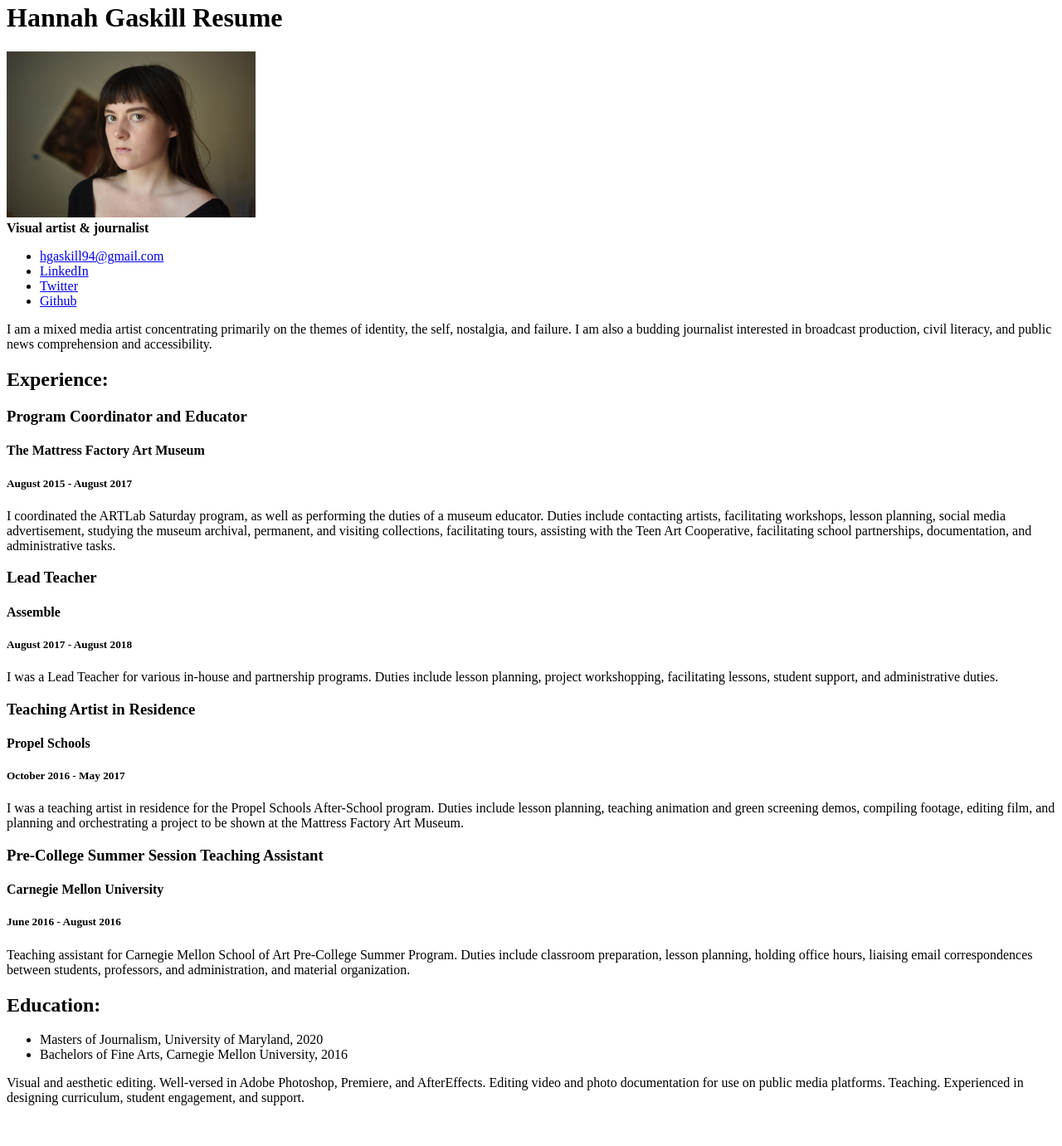
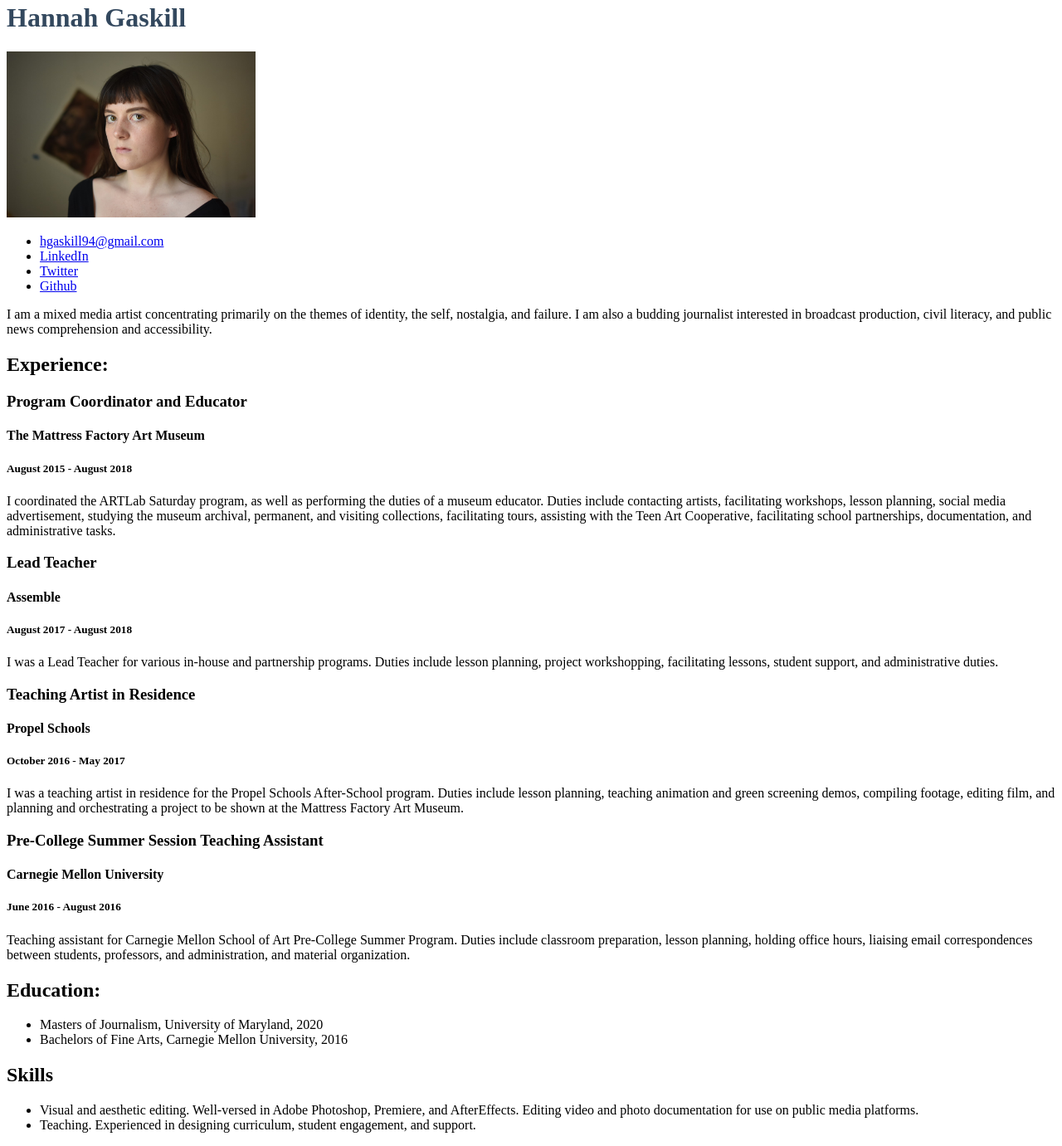
Before and after one commit to hnnhgskll/Hannah-Gaskill-Jour-652, a plain HTML site: page resume/index.html in a window 1280 px wide. Shown: the part 18-1399 px from the top of the page at 83% size. Before the commit the page ends 1358 px from the top, so only its background shows below. Drawn offline with Linux system fonts and the light colour scheme.

Commit message:
resume_changesdue_912

```diff
--- a/resume/index.html
+++ b/resume/index.html
@@ -2,18 +2,15 @@
 
   <html>
   <head>
-    <title>Hannah Gaskill</title>
-      <h1>Hannah Gaskill Resume</h1>
+    <title> Hannah Gaskill Resume</title>
+      <strong><h1 style="color: #33485e; font size: 36px;">Hannah Gaskill</h1></strong>
     </head>
       <img src="my-picture.jpg" alt="Hannah's picture" width="300 px">
-    <body>
-      <div>
-        <strong>Visual artist & journalist</strong>
-      </div>
+
+    <body> <!--I built this myself-->
 
         <ul>
-          <li><a href= "mailto:hgaskill94@gmail.com"> hgaskill94@gmail.com</a>
-          </li>
+          <li><a href= "mailto:hgaskill94@gmail.com"> hgaskill94@gmail.com</a></li>
           <li><a href= "https://www.linkedin.com/in/hannahgaskill/"> LinkedIn</a></li>
           <li><a href=  "https://twitter.com/hnnhgskll"> Twitter</a></li>
           <li><a href= "https://github.com/hnnhgskll/Hannah-Gaskill-Jour-652"> Github</a></li>
@@ -27,7 +24,7 @@
 
             <h3>Program Coordinator and Educator</h3>
               <h4>The Mattress Factory Art Museum</h4>
-                <h5>August 2015 - August 2017</h5>
+                <h5>August 2015 - August 2018</h5>
                   <p>I coordinated the ARTLab Saturday program, as well as performing the duties of a museum educator. Duties include contacting artists,
                     facilitating workshops, lesson planning, social media advertisement, studying the museum archival, permanent, and visiting collections,
                     facilitating tours, assisting with the Teen Art Cooperative, facilitating school partnerships,  documentation, and administrative tasks.</p>
@@ -52,12 +49,16 @@
                     liaising email correspondences between students, professors, and administration, and material organization.</p>
 
         <h2>Education:</h2>
-        <ul>
-          <li>Masters of Journalism, University of Maryland, 2020</li>
-          <li>Bachelors of Fine Arts, Carnegie Mellon University, 2016</li>
-        </ul>
+          <ul>
+            <li>Masters of Journalism, University of Maryland, 2020</li>
+            <li>Bachelors of Fine Arts, Carnegie Mellon University, 2016</li>
+          </ul>
 
-Visual and aesthetic editing. Well-versed in Adobe Photoshop, Premiere, and AfterEffects. Editing video and photo documentation for use on public media platforms.
-Teaching. Experienced in designing curriculum, student engagement, and support.
+        <h2>Skills</h2>
+          <ul>
+            <li>Visual and aesthetic editing. Well-versed in Adobe Photoshop, Premiere, and AfterEffects.
+              Editing video and photo documentation for use on public media platforms.</li>
+            <li>Teaching. Experienced in designing curriculum, student engagement, and support.</li>
+          </ul>
 </body>
 </html>
```
